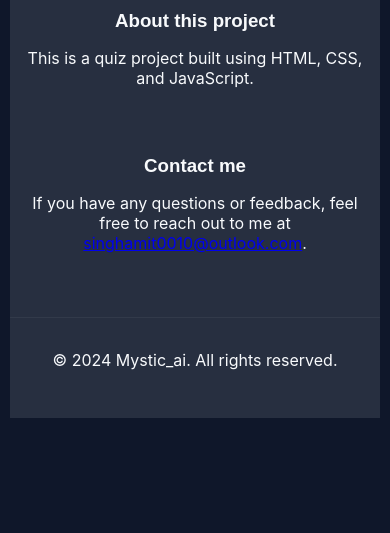
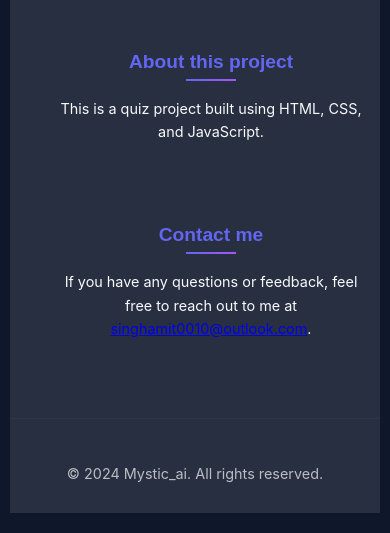
Before and after one commit to mysticai11/FeF-QuizUp, a plain HTML site: page index.html in a window 390 px wide. Shown: the part 1220-1753 px from the top of the page. Before the commit the page ends 1658 px from the top, so only its background shows below. Drawn offline with nearby package versions, Linux system fonts and the light colour scheme; no server answers.

Commit message:
Update styles.css

```diff
--- a/styles.css
+++ b/styles.css
@@ -480,14 +480,22 @@ input[type="text"] {
     border-radius: 50%;
     cursor: pointer;
     transition: transform 0.3s ease, box-shadow 0.3s ease;
+    opacity: 1; /* Ensure avatars are always visible */
+}
+.chosen {
+  opacity: 1; /* Fully visible for chosen avatar */
 }
 
-  .avatar:hover, .avatar.selected {
+.not-chosen {
+  opacity: 0.5; /* Dimmed for not chosen avatars */
+}
+
+.avatar:hover, .avatar.chosen {
   transform: scale(1.1);
   box-shadow: 0 0 20px rgba(99, 102, 241, 0.6);
 }
 
-  .avatar:not(.selected) {
+.avatar.not-chosen {
   opacity: 0.5;
 }
 
@@ -796,41 +804,130 @@ body.light-mode .review-answer.incorrect {
 }
 
 .footer {
-  background: var(--card-bg);
-  padding: 2rem 0;
-  margin-top: 300px;
-  text-align: center;
+  background-color: var(--card-bg);
+  color: var(--text-color);
+  padding: 3rem 0 1rem;
+  position: relative;
+  overflow: hidden;
+  transition: background-color 0.3s ease, color 0.3s ease;
+}
+
+.footer::before {
+  content: '';
+  position: absolute;
+  top: 0;
+  left: 0;
+  right: 0;
+  height: 4px;
+  background: var(--primary-gradient);
 }
 
 .footer-content {
   display: flex;
-  justify-content: space-around;
+  justify-content: space-between;
   flex-wrap: wrap;
   max-width: 1200px;
   margin: 0 auto;
+  padding: 0 2rem;
 }
 
 .footer-section {
-  margin: 1rem;
+  flex: 1;
+  min-width: 200px;
+  margin-bottom: 2rem;
 }
 
 .footer-section h3 {
+  color: var(--primary-color);
+  font-size: 1.2rem;
   margin-bottom: 1rem;
+  position: relative;
+  padding-bottom: 0.5rem;
+}
+
+.footer-section h3::after {
+  content: '';
+  position: absolute;
+  left: 0;
+  bottom: 0;
+  width: 50px;
+  height: 2px;
+  background: var(--primary-gradient);
+}
+
+.footer-section p {
+  font-size: 0.9rem;
+  line-height: 1.6;
+}
+
+.social-icons {
+  display: flex;
+  gap: 1rem;
 }
 
 .social-icons a {
   color: var(--text-color);
   font-size: 1.5rem;
-  margin: 0 0.5rem;
-  transition: color 0.3s ease;
+  transition: color 0.3s ease, transform 0.3s ease;
 }
 
 .social-icons a:hover {
   color: var(--primary-color);
+  transform: translateY(-3px);
 }
 
 .footer-bottom {
+  text-align: center;
+  padding-top: 2rem;
   margin-top: 2rem;
-  padding-top: 1rem;
   border-top: 1px solid var(--option-bg);
+  font-size: 0.9rem;
+  color: var(--text-color);
+  opacity: 0.7;
 }
+
+/* Light mode specific styles */
+body.light-mode .footer {
+  background-color: var(--light-card-bg);
+  color: var(--light-text-color);
+}
+
+body.light-mode .footer-section h3 {
+  color: var(--primary-color);
+}
+
+body.light-mode .social-icons a {
+  color: var(--light-text-color);
+}
+
+body.light-mode .social-icons a:hover {
+  color: var(--primary-color);
+}
+
+body.light-mode .footer-bottom {
+  border-top-color: var(--light-option-bg);
+  color: var(--light-text-color);
+}
+
+/* Responsive adjustments */
+@media (max-width: 768px) {
+  .footer-content {
+    flex-direction: column;
+    align-items: center;
+    text-align: center;
+  }
+
+  .footer-section {
+    width: 100%;
+    margin-bottom: 2rem;
+  }
+
+  .footer-section h3::after {
+    left: 50%;
+    transform: translateX(-50%);
+  }
+
+  .social-icons {
+    justify-content: center;
+  }
+}
```
Lines whose indentation alone changed are shown as unchanged.
